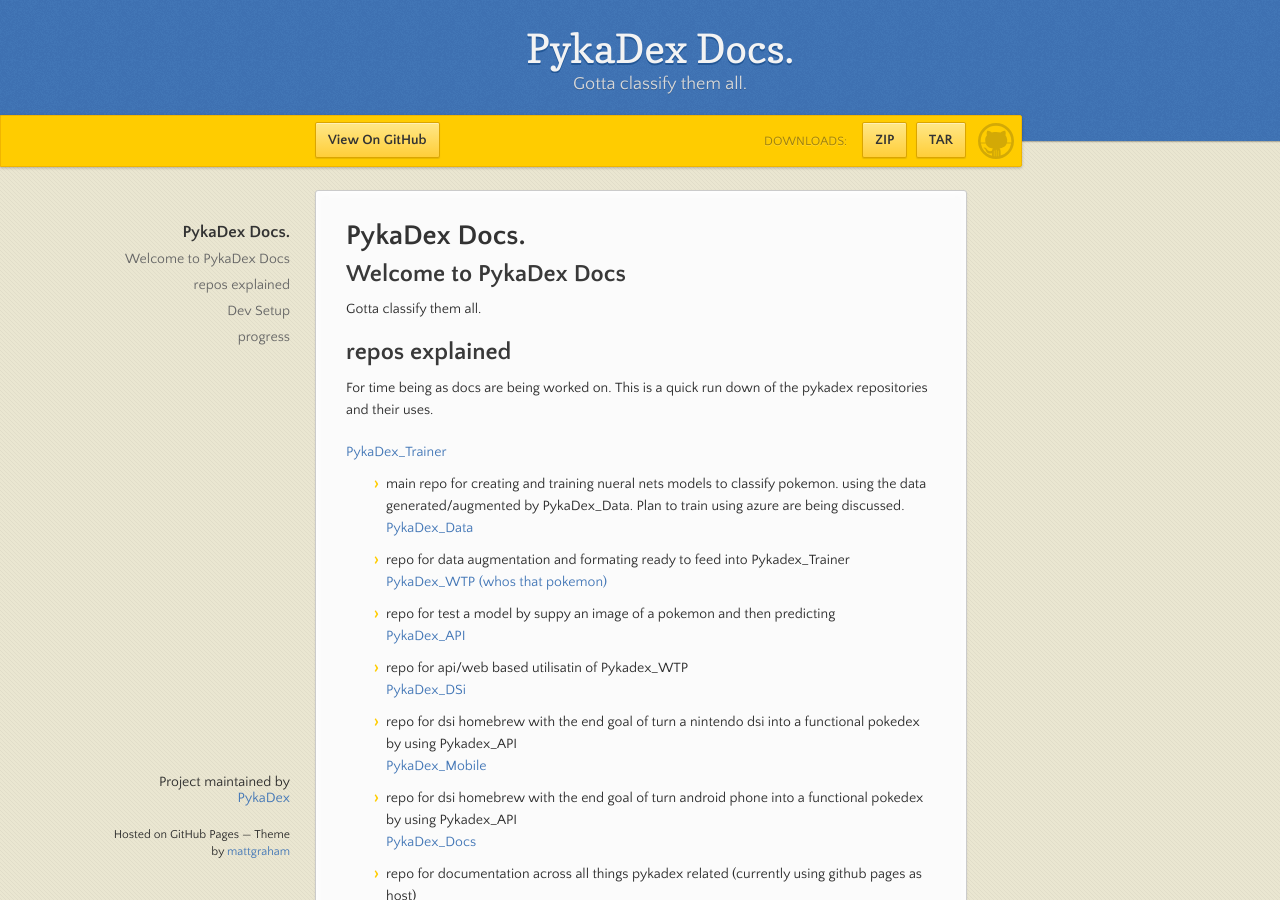
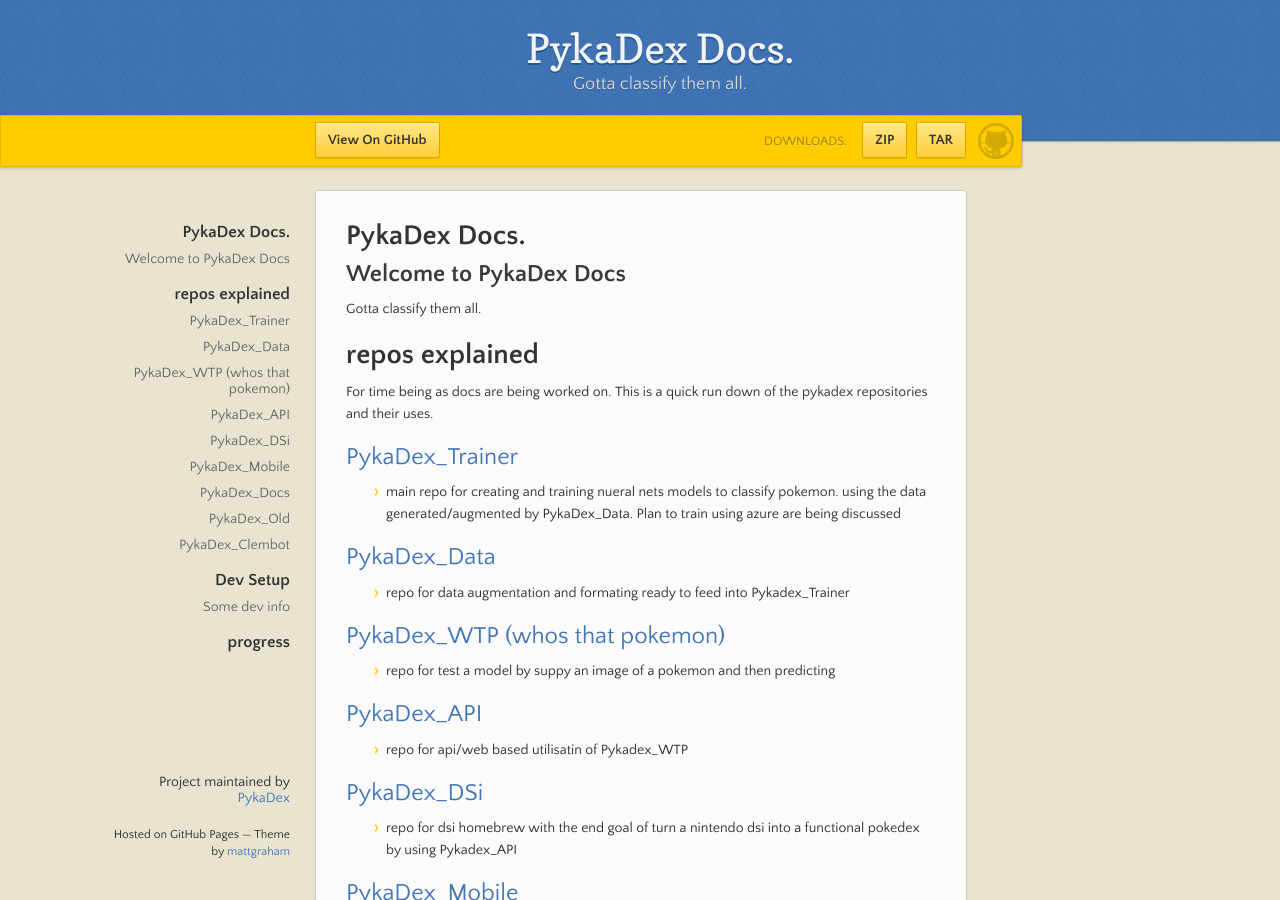
Before and after one commit to PykaDex/PykaDex_Docs, a Jekyll site: the page built from index.md, in a window 1280 px wide and 900 px high. Built offline with Jekyll 4.4.1, drawn with Linux system fonts in a browser that asks for light colours; our own code applies the rules of GitHub Pages for plain Markdown files.

Commit message:
Update index.md

````diff
--- a/index.md
+++ b/index.md
@@ -3,28 +3,37 @@
 
 Gotta classify them all.
 
-## repos explained
+# repos explained
 For time being as docs are being worked on.  This is a quick run down of the pykadex repositories and their uses.
-#### [PykaDex_Trainer](https://github.com/PykaDex/PykaDex_Trainer)
-- main repo for creating and training nueral nets models to classify pokemon. using the data generated/augmented by PykaDex_Data. Plan to train using azure are being discussed.
-#### [PykaDex_Data](https://github.com/PykaDex/PykaDex_Data/)
+
+## [PykaDex_Trainer](https://github.com/PykaDex/PykaDex_Trainer)
+- main repo for creating and training nueral nets models to classify pokemon. using the data generated/augmented by PykaDex_Data. Plan to train using azure are being discussed
+
+## [PykaDex_Data](https://github.com/PykaDex/PykaDex_Data/)
 - repo for data augmentation and formating ready to feed into Pykadex_Trainer
-#### [PykaDex_WTP (whos that pokemon)](https://github.com/PykaDex/PykaDex_WTP/)
+
+## [PykaDex_WTP (whos that pokemon)](https://github.com/PykaDex/PykaDex_WTP/)
 - repo for test a model by suppy an image of a pokemon and then predicting
-#### [PykaDex_API](https://github.com/PykaDex/PykaDex_API/)
+
+## [PykaDex_API](https://github.com/PykaDex/PykaDex_API/)
 - repo for api/web based utilisatin of Pykadex_WTP
-#### [PykaDex_DSi](https://github.com/PykaDex/PykaDex_DSi/)
+
+## [PykaDex_DSi](https://github.com/PykaDex/PykaDex_DSi/)
 - repo for dsi homebrew with the end goal of turn a nintendo dsi into a functional pokedex by using Pykadex_API
-#### [PykaDex_Mobile](https://github.com/PykaDex/PykaDex_Mobile/)
+
+## [PykaDex_Mobile](https://github.com/PykaDex/PykaDex_Mobile/)
 - repo for dsi homebrew with the end goal of turn android phone into a functional pokedex by using Pykadex_API
-#### [PykaDex_Docs](https://github.com/PykaDex/PykaDex_Docs/)
+
+## [PykaDex_Docs](https://github.com/PykaDex/PykaDex_Docs/)
 - repo for documentation across all things pykadex related (currently using github pages as host)
-#### [PykaDex_Old](https://github.com/PykaDex/PykaDex_Old/)
+
+## [PykaDex_Old](https://github.com/PykaDex/PykaDex_Old/)
 - archived repo of old project that used tensorflow orginally
-#### [PykaDex_Clembot](https://github.com/PykaDex/PykaDex_Clembot/)
+
+## [PykaDex_Clembot](https://github.com/PykaDex/PykaDex_Clembot/)
 - repo for a discord bot with the end goal of being able to use Pykadex_api though discord chats
 
-## Dev Setup
+# Dev Setup
 For development we reccomend creating a folder `PykaDex-Organisation` and then cloning each of the repos you plan to work on into into that directory. We reccomend this as alot of the repos will gathergenerated files from one another using relative file paths.
 
 ```bash
@@ -35,12 +44,12 @@ git clone git@github.com:PykaDex/PykaDex_Trainer.git
 git clone git@github.com:PykaDex/PykaDex_WTP.git
 ```
 
-#### Some dev info
+## Some dev info
 - Python3.6-3.7 using pytorch to train models
 - streamlit to host api/web front
 - c++ to develop dsi homebrew
 - java/koitlin using android studio for android app
 - kaggle images as base data set with some manual cleaning before augmentation
 
-## progress
+# progress
 We currently have a good working foundation for the project, where we can train, test, manipulate the data. And have even successfully got web front end up (currently uses an untrained vg16 model, but can be tested online [here](https://share.streamlit.io/pykadex/pykadex_api/main) by simply uploading an image.
````
